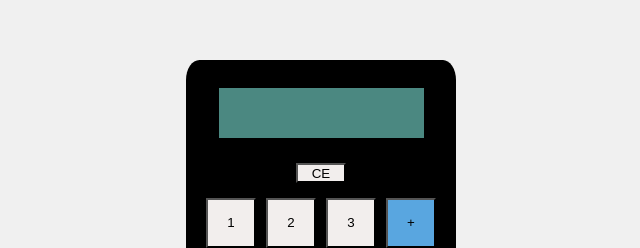
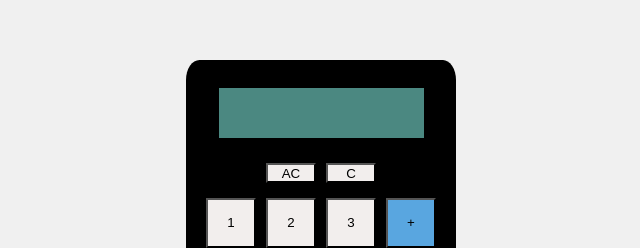
Before and after one commit to MaxKamenskii/odin-calculator, a plain HTML site: page index.html in a window 1280 px wide. Shown: the part 140-388 px from the top of the page, without its empty margins (319-959 px from the left). Drawn offline with Linux system fonts and the light colour scheme.

Commit message:
Add C button

```diff
--- a/index.html
+++ b/index.html
@@ -11,8 +11,11 @@
     <div>
         <div id="blackshell">
             <div id="display"></div>
+            <div id="clearbuttons">
+                <button class="numpad_button" data-value="AC"> AC </button>
+            <button class="numpad_button" data-value="C"> C </button>
+            </div>
 
-            <button class="numpad_button" data-value="CE"> CE </button>
             <div id="calc_buttons">
                 <div id="numbers">
                     <button class="numpad_button" data-value="1"> 1 </button>
--- a/script.js
+++ b/script.js
@@ -90,8 +90,13 @@ buttons.forEach(button => {
         console.log("Button pressed:", value);
         // clear display when CE is pressed
 
-        if(value === "CE"){
+        if(value === "AC"){
             display.innerText = ""
+            dotPressed = false;
+        } else if(value === "C"){
+            let text = display.innerText;
+            text = text.substring(0, text.length - 1);
+            display.innerText = text;
             dotPressed = false;
         } else if(value === ".") {
             if(dotPressed === false){
@@ -129,7 +134,7 @@ buttons.forEach(button => {
             display.innerText += value;
             dotPressed = false;
             operatorPressed = false;
-        }  else {
+        } else {
             display.innerText += value;
             operatorPressed = false;
         }
--- a/style.css
+++ b/style.css
@@ -21,8 +21,17 @@ body {
     flex-wrap: wrap;
     justify-content: center;
 }
+#clearbuttons{
+    display: flex;
+}
 
-button[data-value="CE"] {
+button[data-value="AC"] {
+    background-color: #F2EEED;
+    margin-bottom: 10px;
+    height: 20px;
+    width: 50px;
+}
+button[data-value="C"] {
     background-color: #F2EEED;
     margin-bottom: 10px;
     height: 20px;
```
